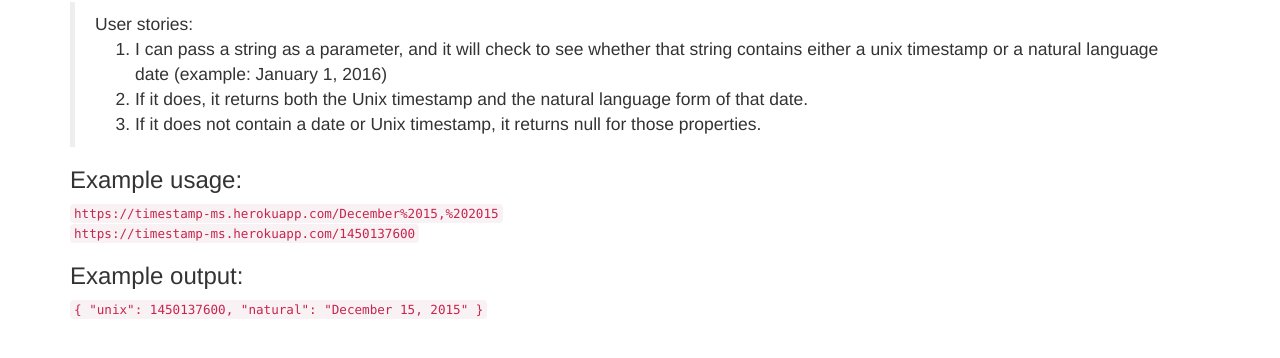
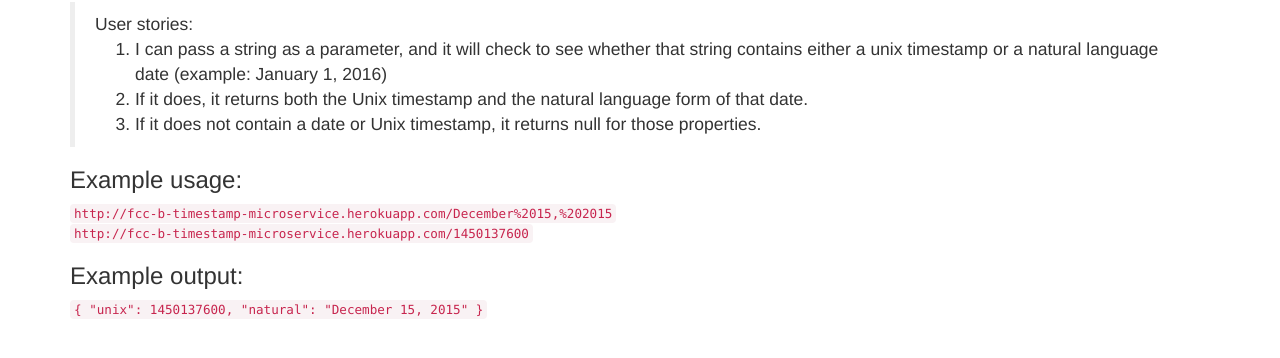
Before and after one commit to gawkish/freecodecamp_backend, a website: page timestamp-microservice/public/index.html in a window 1280 px wide. Shown: the part 68-426 px from the top of the page. Drawn offline with nearby package versions, Linux system fonts and the light colour scheme.

Commit message:
fixed static links

```diff
--- a/timestamp-microservice/public/index.html
+++ b/timestamp-microservice/public/index.html
@@ -19,8 +19,8 @@
 				</ol>
             </blockquote>
             <h3>Example usage:</h3>
-            <code>https://timestamp-ms.herokuapp.com/December%2015,%202015</code><br>
-            <code>https://timestamp-ms.herokuapp.com/1450137600</code>
+            <code>http://fcc-b-timestamp-microservice.herokuapp.com/December%2015,%202015</code><br>
+            <code>http://fcc-b-timestamp-microservice.herokuapp.com/1450137600</code>
             <h3>Example output:</h3>
             <code>
                 {
```
